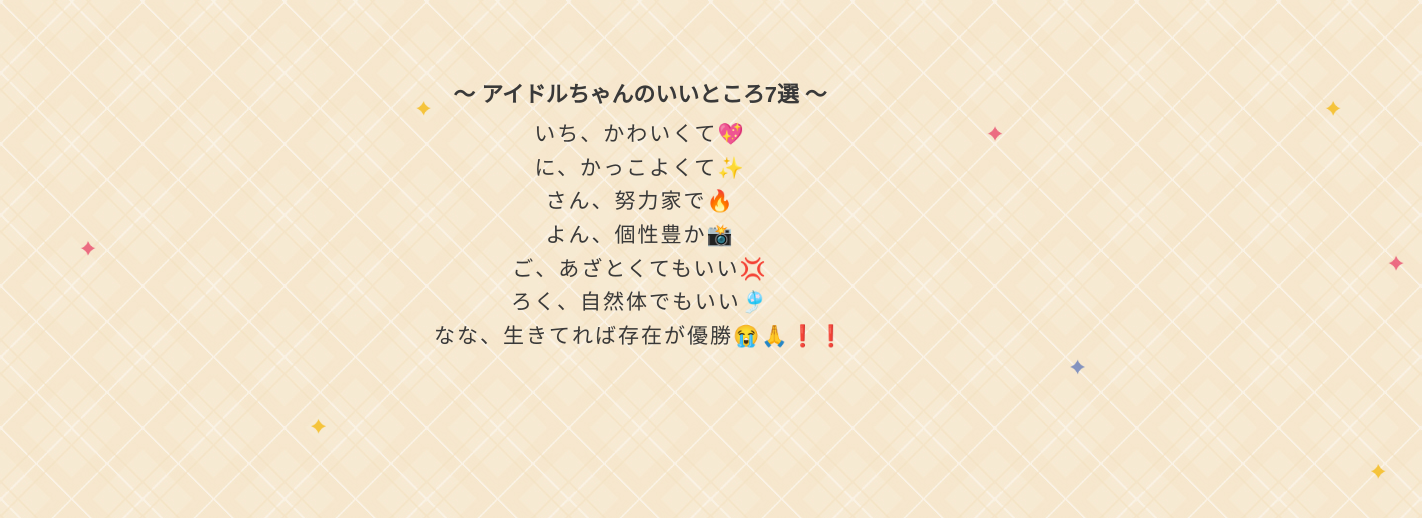
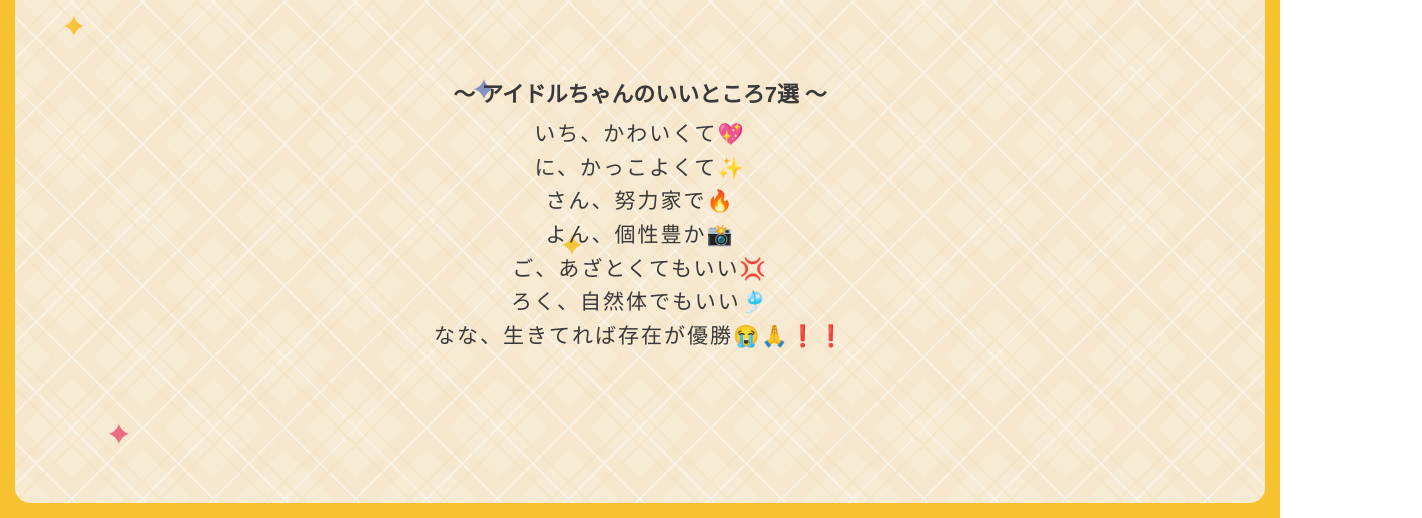
Before and after one commit to LTurret/LTurret.github.io, a plain HTML site: page index.html in a window 1280 px wide. Shown: the part 282-800 px from the top of the page, 1422 px wide, since content can reach past the window. Drawn offline with Linux system fonts and the light colour scheme; a web font is replaced by a local one.

Commit message:
fix spaghetti

```diff
--- a/index.html
+++ b/index.html
@@ -108,16 +108,6 @@
       color: #b54461;
     }
 
-    section.star {
-      position: absolute;
-      content: url("./asset/bg_kira_pc.png");
-      position: absolute;
-      left: 0px;
-      top: 0px;
-      height: 100%;
-      z-index: -1;
-    }
-
     .lyricTitle {
       cursor: pointer;
       font-family: "Zen Maru Gothic", sans-serif;
@@ -144,8 +134,43 @@
       letter-spacing: 2px;
       padding-top: 0.1rem;
     }
+
+    section.star {
+      position: absolute;
+      background-image: url("./asset/bg_kira_pc.png");
+      left: 0px;
+      top: 0px;
+      height: 100%;
+      width: 100%;
+      z-index: -1;
+    }
+
+    section.borderDecoration1 {
+      position: absolute;
+      left: 0px;
+      top: 0px;
+      box-sizing: border-box;
+      width: 100%;
+      height: 100%;
+      border: solid #f7c130 15px;
+      z-index: -1;
+    }
+
+    section.borderDecoration2 {
+      position: absolute;
+      left: 0px;
+      top: 0px;
+      box-sizing: border-box;
+      width: 100%;
+      height: 100%;
+      border: solid #f7c130 15px;
+      border-radius: 30px;
+      z-index: -1;
+    }
   </style>
   <body>
+    <section class="borderDecoration1"></section>
+    <section class="borderDecoration2"></section>
     <div class="main">
       <section class="emoji">
         <p class="unselectable removeCursor">⌒(*＞ｖ＜)b⌒</p>
```
